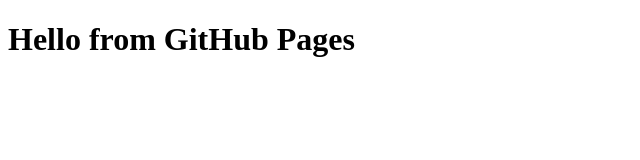
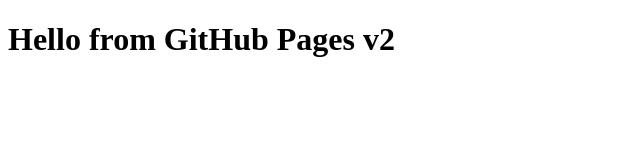
Before and after one commit to gha-training/pagestest, a plain HTML site: page docs/index.html in a window 1280 px wide. Shown: the full height of the page, 0-640 px from the left. Drawn offline with Linux system fonts and the light colour scheme.

Commit message:
Update index.html

```diff
--- a/docs/index.html
+++ b/docs/index.html
@@ -2,6 +2,6 @@
 <html>
 <head><title>Hello World</title></head>
 <body>
-  <h1>Hello from GitHub Pages</h1>
+  <h1>Hello from GitHub Pages v2</h1>
 </body>
 </html>
```
